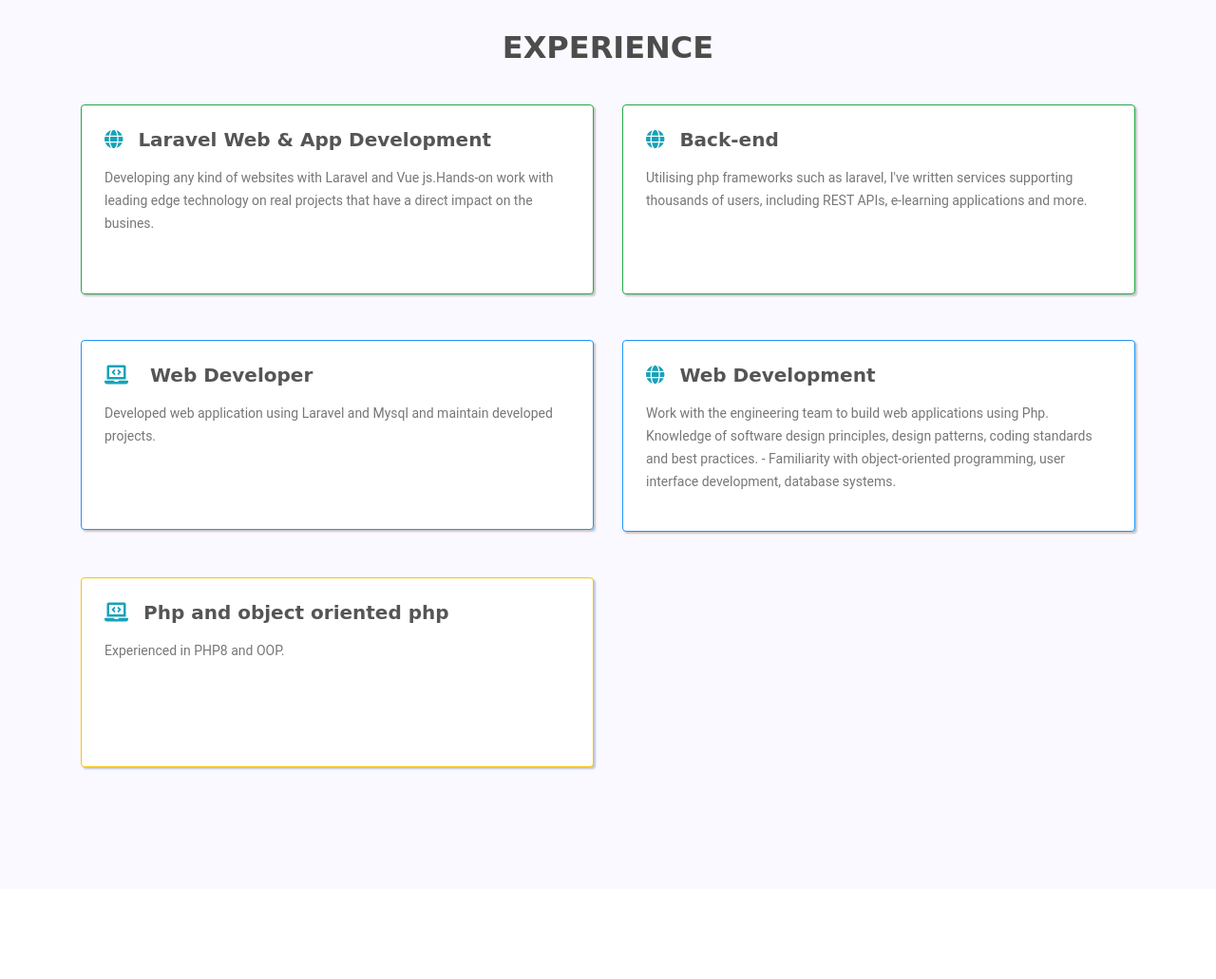
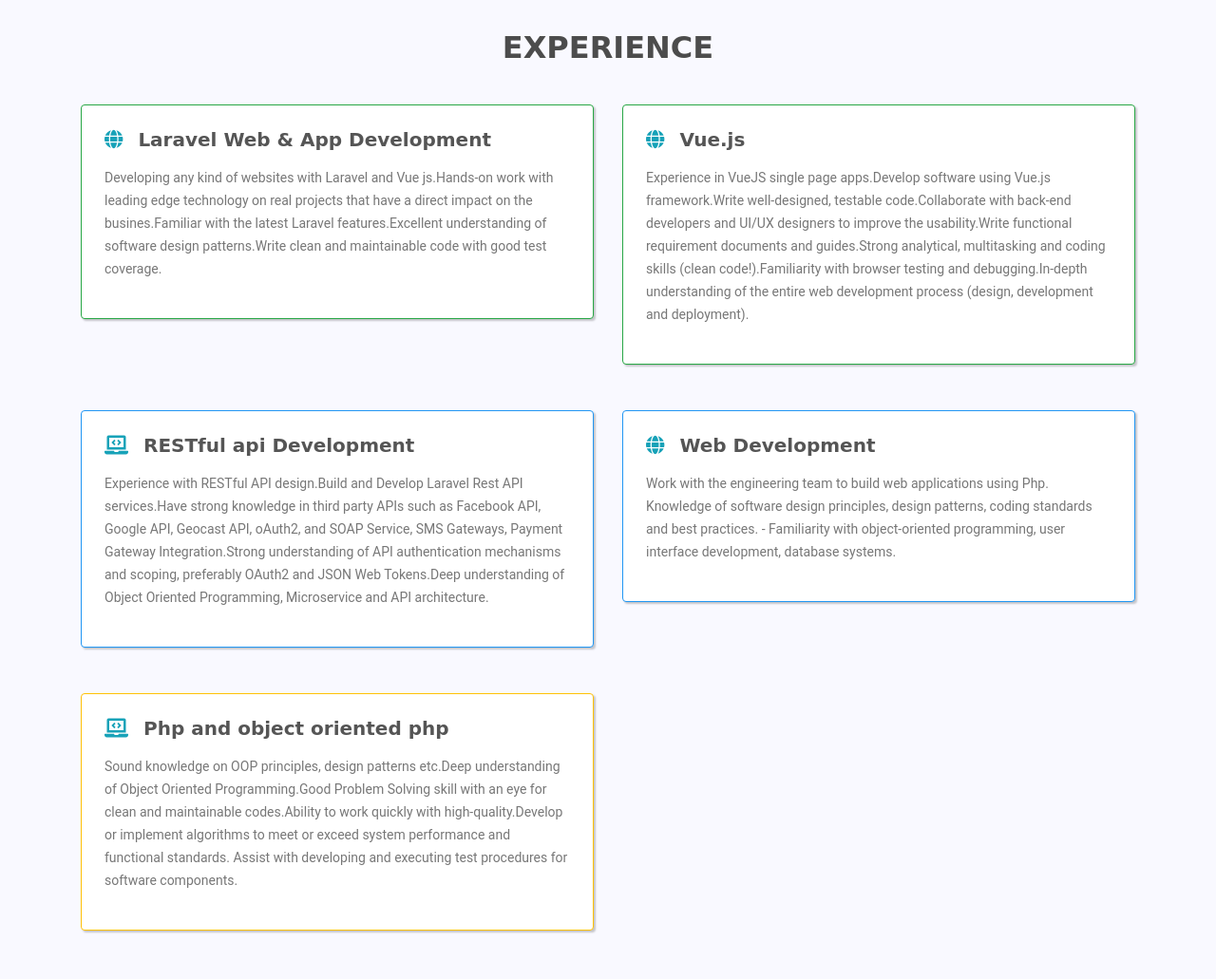
Before and after one commit to sojibhasan/portfolio-, a plain HTML site: page index.html in a window 1280 px wide. Shown: the part 1080-2111 px from the top of the page at 95% size. Drawn offline with Linux system fonts and the light colour scheme.

Commit message:
Update index.html

```diff
--- a/index.html
+++ b/index.html
@@ -191,7 +191,7 @@
                                 <h4 class="mb-3"><i class="fa fa-globe mr-3 text-info"></i>Laravel Web & App Development </h4>
 
                                 <p>
-                                Developing any kind of websites with Laravel and Vue js.Hands-on work with leading edge technology on real projects that have a direct impact on the busines.
+                                Developing any kind of websites with Laravel and Vue js.Hands-on work with leading edge technology on real projects that have a direct impact on the busines.Familiar with the latest Laravel features.Excellent understanding of software design patterns.Write clean and maintainable code with good test coverage.
                                 </p>
                             </div>
                             <div class=" text-md-right">
@@ -203,10 +203,10 @@
 
                         <div class="card mx-0 p-4 mb-5" style="border-color: #28a745; box-shadow: 2px 2px 2px rgba(0, 0, 0, 0.21);">
                             <div class="experence-content mr-auto">
-                                <h4 class="mb-3"><i class="fa fa-globe mr-3 text-info"></i>Back-end</h4>
+                                <h4 class="mb-3"><i class="fa fa-globe mr-3 text-info"></i>Vue.js</h4>
 
                                 <p>
-                                Utilising php frameworks such as laravel, I've written services supporting thousands of users, including REST APIs, e-learning applications and more.
+                                Experience in VueJS single page apps.Develop software using Vue.js framework.Write well-designed, testable code.Collaborate with back-end developers and UI/UX designers to improve the usability.Write functional requirement documents and guides.Strong analytical, multitasking and coding skills (clean code!).Familiarity with browser testing and debugging.In-depth understanding of the entire web development process (design, development and deployment).
                                 </p>
                             </div>
                             <div class=" text-md-right">
@@ -218,11 +218,11 @@
 
                         <div class="card mx-0 p-4 mb-5" style="border-color: #2196f3; box-shadow: 2px 2px 2px rgba(0, 0, 0, 0.21);">
                             <div class="experence-content mr-auto">
-                                <h4 class="mb-3"><i class="fas fa-laptop-code mr-3 text-info"></i> Web Developer</h4>
+                                <h4 class="mb-3"><i class="fas fa-laptop-code mr-3 text-info"></i>RESTful api Development </h4>
 
                                 <p>
-                                    Developed web application using Laravel and Mysql and maintain developed projects.
 
+                                    Experience with RESTful API design.Build and Develop Laravel Rest API services.Have strong knowledge in third party APIs such as Facebook API, Google API, Geocast API, oAuth2, and SOAP Service, SMS Gateways, Payment Gateway Integration.Strong understanding of API authentication mechanisms and scoping, preferably OAuth2 and JSON Web Tokens.Deep understanding of Object Oriented Programming, Microservice and API architecture.
                                 </p>
                             </div>
                             <div class="text-md-right">
@@ -254,7 +254,7 @@
 
                                 <p>
 
-                                Experienced in PHP8 and OOP.
+                               Sound knowledge on OOP principles, design patterns etc.Deep understanding of Object Oriented Programming.Good Problem Solving skill with an eye for clean and maintainable codes.Ability to work quickly with high-quality.Develop or implement algorithms to meet or exceed system performance and functional standards. Assist with developing and executing test procedures for software components.
                                 </p>
                             </div>
                             <div class="text-md-right">
```
